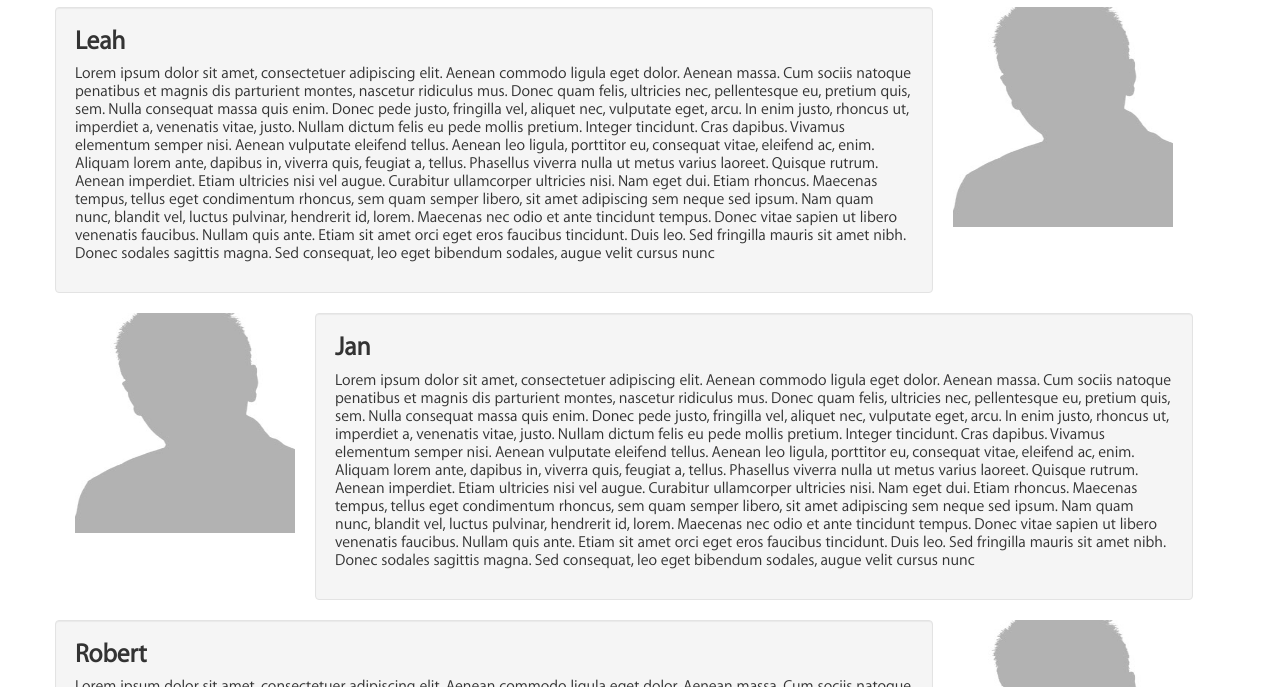
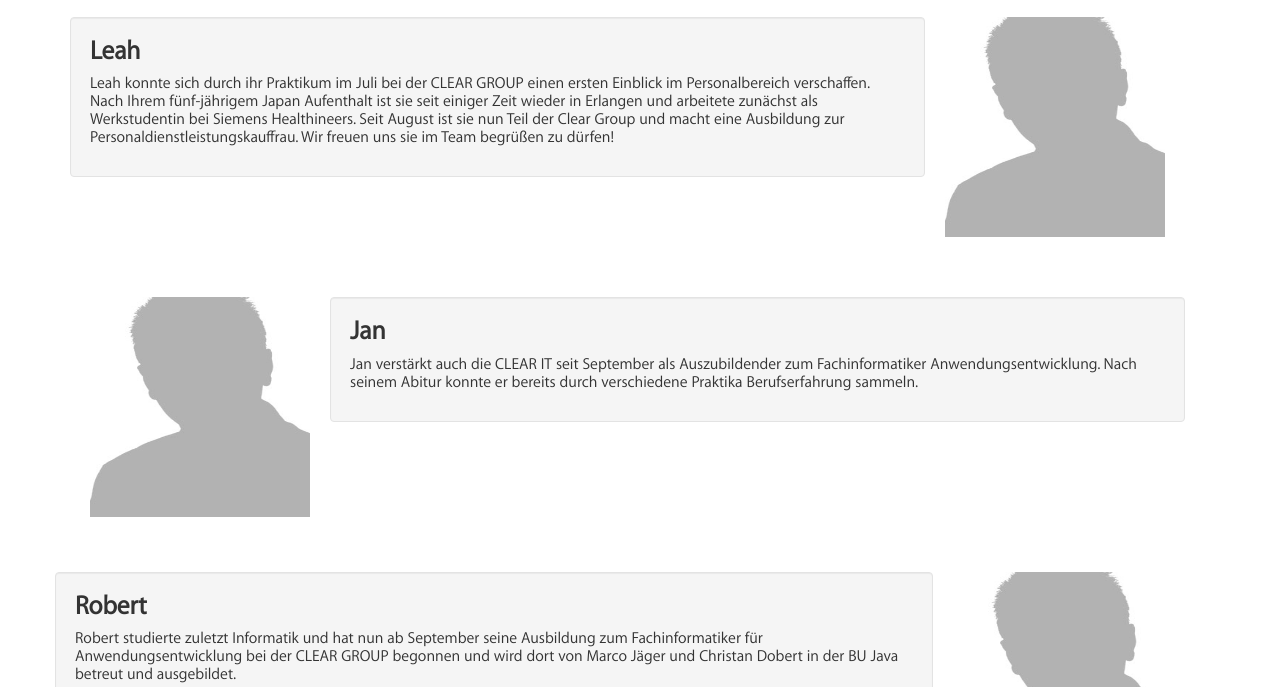
Before and after one commit to jangdmn/Homepage, a plain HTML site: page Wir.html in a window 1280 px wide. Shown: the part 113-800 px from the top of the page. Drawn offline with nearby package versions, Linux system fonts and the light colour scheme.

Commit message:
Wir 2017
Beschreibung aus Newsletter rauskopiert für Leah, Jan und Robert.

```diff
--- a/Wir.html
+++ b/Wir.html
@@ -50,30 +50,30 @@
 
 		<div class="container">
 			<h2 style="margin-bottom: 10px">Azubis 2017</h2>
-			<div class="row">
+			<div style="margin: 20px 0px 100px" class="row">
 				<div class="text well col-md-9">
 					<h2>Leah</h2>
-					<p>Lorem ipsum dolor sit amet, consectetuer adipiscing elit. Aenean commodo ligula eget dolor. Aenean massa. Cum sociis natoque penatibus et magnis dis parturient montes, nascetur ridiculus mus. Donec quam felis, ultricies nec, pellentesque eu, pretium quis, sem. Nulla consequat massa quis enim. Donec pede justo, fringilla vel, aliquet nec, vulputate eget, arcu. In enim justo, rhoncus ut, imperdiet a, venenatis vitae, justo. Nullam dictum felis eu pede mollis pretium. Integer tincidunt. Cras dapibus. Vivamus elementum semper nisi. Aenean vulputate eleifend tellus. Aenean leo ligula, porttitor eu, consequat vitae, eleifend ac, enim. Aliquam lorem ante, dapibus in, viverra quis, feugiat a, tellus. Phasellus viverra nulla ut metus varius laoreet. Quisque rutrum. Aenean imperdiet. Etiam ultricies nisi vel augue. Curabitur ullamcorper ultricies nisi. Nam eget dui. Etiam rhoncus. Maecenas tempus, tellus eget condimentum rhoncus, sem quam semper libero, sit amet adipiscing sem neque sed ipsum. Nam quam nunc, blandit vel, luctus pulvinar, hendrerit id, lorem. Maecenas nec odio et ante tincidunt tempus. Donec vitae sapien ut libero venenatis faucibus. Nullam quis ante. Etiam sit amet orci eget eros faucibus tincidunt. Duis leo. Sed fringilla mauris sit amet nibh. Donec sodales sagittis magna. Sed consequat, leo eget bibendum sodales, augue velit cursus nunc</p>
+					<p>Leah konnte sich durch ihr Praktikum im Juli bei der CLEAR GROUP einen ersten Einblick im Personalbereich verschaffen. Nach Ihrem fünf-jährigem Japan Aufenthalt ist sie seit einiger Zeit wieder in Erlangen und arbeitete zunächst als Werkstudentin bei Siemens Healthineers. Seit August ist sie nun Teil der Clear Group und macht eine Ausbildung zur Personaldienstleistungskauffrau. Wir freuen uns sie im Team begrüßen zu dürfen!</p>
 				</div>
 				<div class="bilderT">
 					<img src="bilder/dummy.jpg">
 				</div>
 			</div>
-			<div class="row">
+			<div style="margin: 20px 0px 130px" class="row">
 				<div class="bilderJ">
 					<img src="bilder/dummy.jpg">
 				</div>
 				<div class="text well col-md-9 col-md-offset-2" style="margin-left: 260px">
 
 					<h2>Jan</h2>
-					<p>Lorem ipsum dolor sit amet, consectetuer adipiscing elit. Aenean commodo ligula eget dolor. Aenean massa. Cum sociis natoque penatibus et magnis dis parturient montes, nascetur ridiculus mus. Donec quam felis, ultricies nec, pellentesque eu, pretium quis, sem. Nulla consequat massa quis enim. Donec pede justo, fringilla vel, aliquet nec, vulputate eget, arcu. In enim justo, rhoncus ut, imperdiet a, venenatis vitae, justo. Nullam dictum felis eu pede mollis pretium. Integer tincidunt. Cras dapibus. Vivamus elementum semper nisi. Aenean vulputate eleifend tellus. Aenean leo ligula, porttitor eu, consequat vitae, eleifend ac, enim. Aliquam lorem ante, dapibus in, viverra quis, feugiat a, tellus. Phasellus viverra nulla ut metus varius laoreet. Quisque rutrum. Aenean imperdiet. Etiam ultricies nisi vel augue. Curabitur ullamcorper ultricies nisi. Nam eget dui. Etiam rhoncus. Maecenas tempus, tellus eget condimentum rhoncus, sem quam semper libero, sit amet adipiscing sem neque sed ipsum. Nam quam nunc, blandit vel, luctus pulvinar, hendrerit id, lorem. Maecenas nec odio et ante tincidunt tempus. Donec vitae sapien ut libero venenatis faucibus. Nullam quis ante. Etiam sit amet orci eget eros faucibus tincidunt. Duis leo. Sed fringilla mauris sit amet nibh. Donec sodales sagittis magna. Sed consequat, leo eget bibendum sodales, augue velit cursus nunc</p>
+					<p>Jan verstärkt auch die CLEAR IT seit September als Auszubildender zum Fachinformatiker Anwendungsentwicklung. Nach seinem Abitur konnte er bereits durch verschiedene Praktika Berufserfahrung sammeln. </p>
 
 				</div>
 			</div>
 			<div class="row">
 				<div class="text well col-md-9">
 					<h2>Robert</h2>
-					<p>Lorem ipsum dolor sit amet, consectetuer adipiscing elit. Aenean commodo ligula eget dolor. Aenean massa. Cum sociis natoque penatibus et magnis dis parturient montes, nascetur ridiculus mus. Donec quam felis, ultricies nec, pellentesque eu, pretium quis, sem. Nulla consequat massa quis enim. Donec pede justo, fringilla vel, aliquet nec, vulputate eget, arcu. In enim justo, rhoncus ut, imperdiet a, venenatis vitae, justo. Nullam dictum felis eu pede mollis pretium. Integer tincidunt. Cras dapibus. Vivamus elementum semper nisi. Aenean vulputate eleifend tellus. Aenean leo ligula, porttitor eu, consequat vitae, eleifend ac, enim. Aliquam lorem ante, dapibus in, viverra quis, feugiat a, tellus. Phasellus viverra nulla ut metus varius laoreet. Quisque rutrum. Aenean imperdiet. Etiam ultricies nisi vel augue. Curabitur ullamcorper ultricies nisi. Nam eget dui. Etiam rhoncus. Maecenas tempus, tellus eget condimentum rhoncus, sem quam semper libero, sit amet adipiscing sem neque sed ipsum. Nam quam nunc, blandit vel, luctus pulvinar, hendrerit id, lorem. Maecenas nec odio et ante tincidunt tempus. Donec vitae sapien ut libero venenatis faucibus. Nullam quis ante. Etiam sit amet orci eget eros faucibus tincidunt. Duis leo. Sed fringilla mauris sit amet nibh. Donec sodales sagittis magna. Sed consequat, leo eget bibendum sodales, augue velit cursus nunc</p>
+					<p>Robert studierte zuletzt Informatik und hat nun ab September seine Ausbildung zum Fachinformatiker für Anwendungsentwicklung bei der CLEAR GROUP begonnen und wird dort von Marco Jäger und Christan Dobert in der BU Java betreut und ausgebildet. </p>
 				</div>
 				<div class="bilderT">
 					<img src="bilder/dummy.jpg">
```
